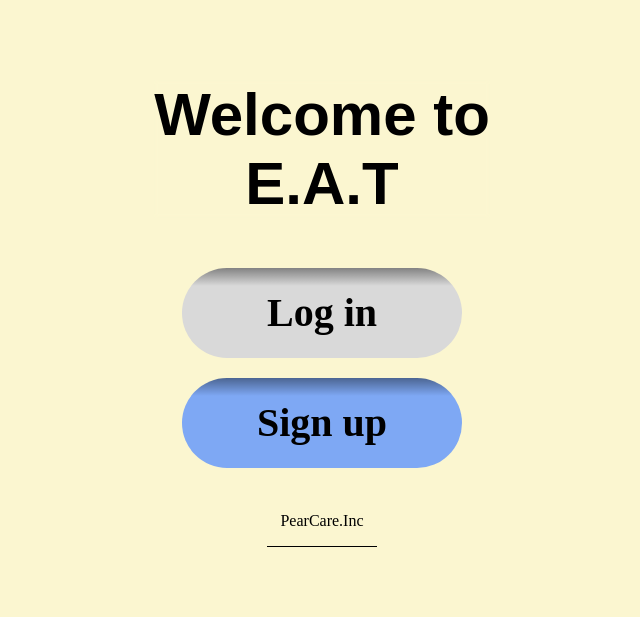
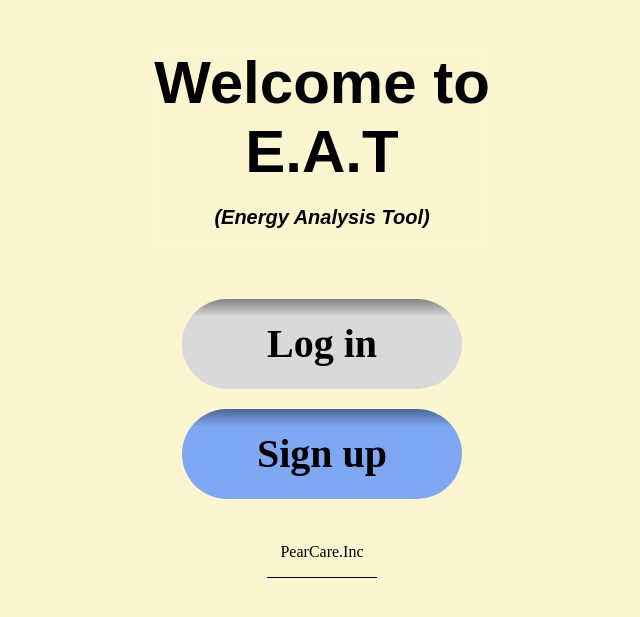
Before and after one commit to fd2010/E.A.T, a plain HTML site: page frontend/src/html/index.html in a window 1280 px wide. Shown: the part 115-732 px from the top of the page, without its empty margins (318-958 px from the left). Drawn offline with Linux system fonts and the light colour scheme; a web font is replaced by a local one.

Commit message:
added subheading
added subheading to index page

```diff
--- a/frontend/src/html/index.html
+++ b/frontend/src/html/index.html
@@ -11,7 +11,7 @@
     </head>
     <body class = "bodyLight">
 
-        <h1 class = "h1Light"><b>Welcome to<br>E.A.T</b></h1>
+        <h1 class = "h1Light"><b>Welcome to<br>E.A.T<br><p style ="font-size: 20px;"><i>(Energy Analysis Tool)</i></p></b></h1>
 
         <a href="login.html" class="buttonHome" style="background-color: #D9D9D9; text-decoration: none; outline: none; color: #000;">
             <h1>Log in</h1>
```
